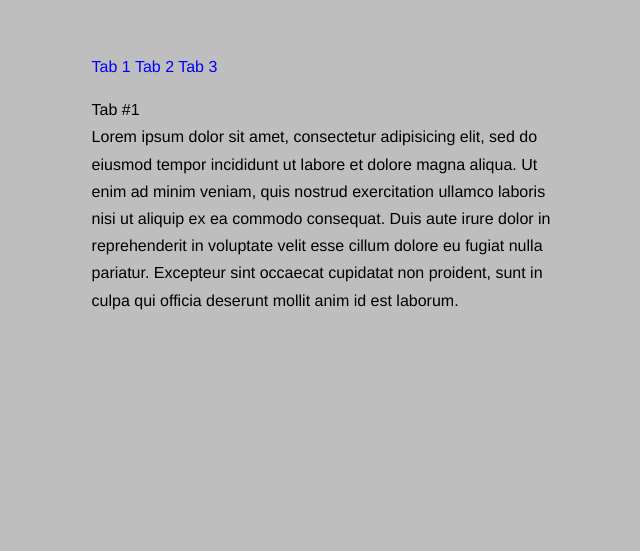
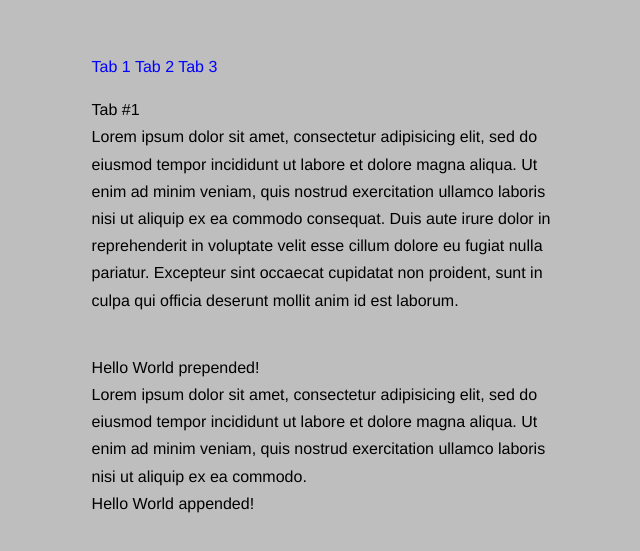
Before and after one commit to laurentiudanu/onlyjs, a plain HTML site: page index.html in a window 1280 px wide. Shown: the part 139-690 px from the top of the page, without its empty margins (318-958 px from the left). Drawn offline with Linux system fonts and the light colour scheme.

Commit message:
code commit #2

```diff
--- a/index.html
+++ b/index.html
@@ -26,6 +26,10 @@
         </div>
       </div>
 
+      <div class="copy-block">
+        <p>Lorem ipsum dolor sit amet, consectetur adipisicing elit, sed do eiusmod tempor incididunt ut labore et dolore magna aliqua. Ut enim ad minim veniam, quis nostrud exercitation ullamco laboris nisi ut aliquip ex ea commodo.</p>
+      </div>
+
     </div>
   </body>
 </html>
--- a/js/functions.js
+++ b/js/functions.js
@@ -31,5 +31,20 @@ ready(() => {
     })
   }
 
+  //check if element has a specific class name
+  if(document.querySelector("body").classList.contains("loaded-doc")) {
+    console.log("document has been loaded");
+  }
+
+  var el = document.querySelector(".copy-block");
+  // append to the element's content
+  el.innerHTML += "<p class='appended'>Hello World appended!</p>";
+  // prepend to the element's content
+  el.innerHTML = "<p class='prepended'>Hello World prepended!</p>" + el.innerHTML;
+
+  document.querySelector(".copy-block .appended").addEventListener("click", function(e){
+    alert("appended has been clicked");
+    e.preventDefault();
+  });
 
 });
```
